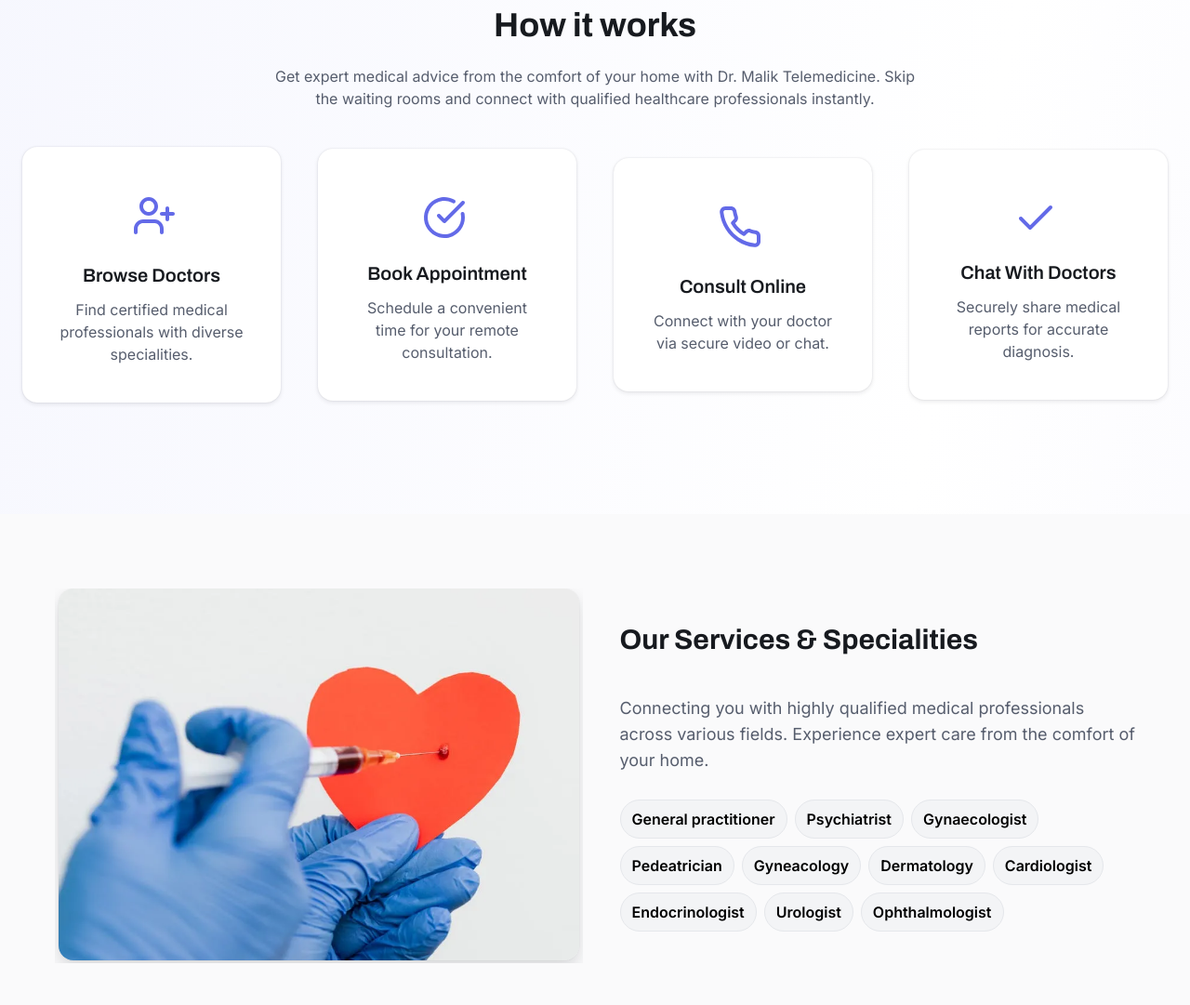
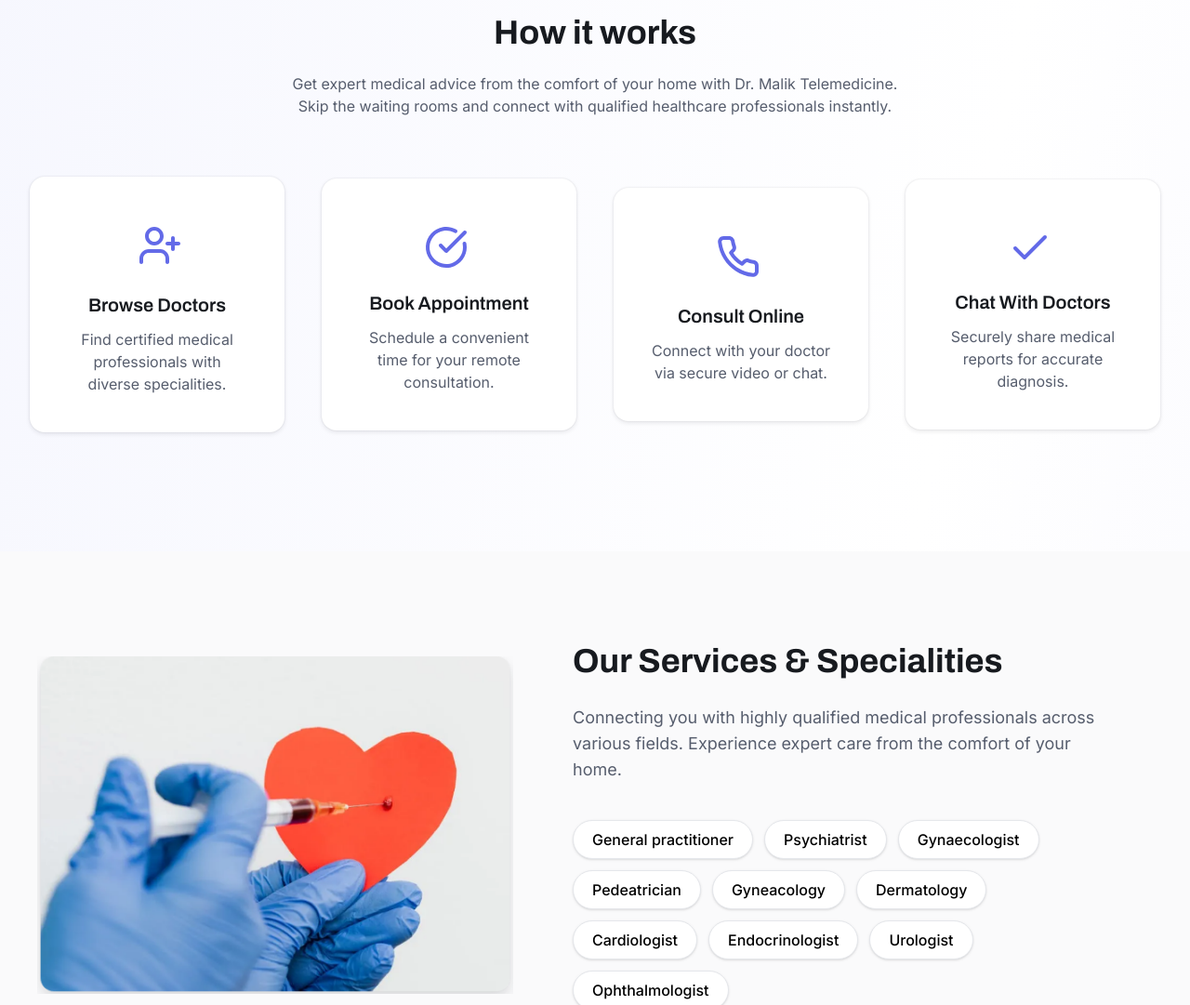
Before and after one commit to Simplystina/Telemedicine-Frontend, a React (Vite) app: page / in a window 1280 px wide. Shown: the part 839-1920 px from the top of the page at 93% size. Built offline with nearby package versions, Linux system fonts and the light colour scheme; no server answers.

Commit message:
pushed changes

```diff
--- a/src/features/landing/components/Card.tsx
+++ b/src/features/landing/components/Card.tsx
@@ -1,11 +1,11 @@
 import type { CardProps } from "../types"
-function Card({browseDoctors, heading, text}: CardProps) {
+function Card({ browseDoctors, heading, text }: CardProps) {
 
     return (
         <div className="p-10 flex flex-col items-center justify-center bg-white rounded-2xl shadow-[0px_0px_2px_rgba(23,26,31,0.12),0px_2px_5px_rgba(23,26,31,0.09)]">
             <img src={browseDoctors} alt="" />
             <h1 className="text-center font-archivo text-xl pt-3 pb-3 font-semibold text-neutral-900 leading-tight">{heading}</h1>
-            <p className="text-center font-inter text-base font-normal text-neutral-500 leading-normal w-[198px]">{text}</p>
+            <p className="text-center font-inter text-base font-normal text-neutral-500 leading-normal w-full max-w-[200px]">{text}</p>
         </div>
     )
 }
--- a/src/features/landing/components/FlexiblePlan.tsx
+++ b/src/features/landing/components/FlexiblePlan.tsx
@@ -43,10 +43,10 @@ const FlexiblePlan = () => {
         },
     ]
     return (
-        <div className="max-w-7xl h-[800px] mx-auto  flex flex-col items-center justify-center pt-40 pb-50">
-            <h1 className="text-center font-archivo text-3xl leading-10 font-bold text-neutral-900">Our Flexible Plans</h1>
-            <p className="text-center mx-auto pb-20 pt-5 w-[555px] font-inter text-lg leading-7 font-normal text-neutral-500">Connecting you with highly qualified medical professionals across various fields. Experience expert care from the comfort of your home.</p>
-            <div className='flex gap-4'>
+        <div className="max-w-7xl mx-auto flex flex-col items-center justify-center py-20 lg:py-32 px-4">
+            <h1 className="text-center font-archivo text-3xl lg:text-4xl leading-tight font-bold text-neutral-900">Our Flexible Plans</h1>
+            <p className="text-center mx-auto pb-12 pt-5 max-w-xl font-inter text-lg leading-7 font-normal text-neutral-500">Connecting you with highly qualified medical professionals across various fields. Experience expert care from the comfort of your home.</p>
+            <div className='flex flex-col lg:flex-row gap-8 w-full items-center justify-center'>
                 {plans.map((plan) => (
                     <FlexiblePlanCards key={plan.title} plan={plan} />
                 ))}
--- a/src/features/landing/components/FlexiblePlanCards.tsx
+++ b/src/features/landing/components/FlexiblePlanCards.tsx
@@ -4,7 +4,7 @@ const FlexiblePlanCards = ({ plan }: { plan: any }) => {
     const { title, price, duration, features } = plan;
 
     return (
-        <div className="w-[394px] h-[456px] bg-white rounded-2xl shadow-[0px_0px_2px_rgba(23,26,31,0.12),0px_8px_17px_rgba(23,26,31,0.15)] p-6 flex flex-col justify-between transition-all duration-300 hover:bg-primary-100 hover:border-2 hover:border-primary-500 hover:scale-105 cursor-pointer">
+        <div className="w-full max-w-[400px] min-h-[460px] bg-white rounded-2xl shadow-[0px_0px_2px_rgba(23,26,31,0.12),0px_8px_17px_rgba(23,26,31,0.15)] p-8 flex flex-col justify-between transition-all duration-300 hover:bg-primary-50 hover:border-2 hover:border-primary-500 hover:scale-[1.02] cursor-pointer">
             <div>
                 <h1 className="pb-5 font-archivo text-2xl leading-10 font-bold text-neutral-900">{title}</h1>
                 <span className="flex items-center gap-2">
--- a/src/features/landing/components/HowItWorks.tsx
+++ b/src/features/landing/components/HowItWorks.tsx
@@ -28,12 +28,12 @@ function HowItWorks() {
         }
     ]
     return (
-        <div className='p-30'>
-            <h1 className='font-archivo text-[36px] font-bold text-neutral-900 leading-tight text-center'>How it works</h1>
-            <p className='font-inter text-base font-normal w-[700px] mx-auto text-neutral-500 leading-normal mt-5 text-center'>
+        <div className='py-20 lg:py-32 px-4'>
+            <h1 className='font-archivo text-3xl lg:text-[36px] font-bold text-neutral-900 leading-tight text-center'>How it works</h1>
+            <p className='font-inter text-base font-normal max-w-2xl mx-auto text-neutral-500 leading-normal mt-5 text-center'>
                 Get expert medical advice from the comfort of your home with Dr. Malik Telemedicine. Skip the waiting rooms and connect with qualified healthcare professionals instantly.
             </p>
-            <div className="flex items-center justify-center gap-4 sm:gap-6 md:gap-8 lg:gap-10 pt-10">
+            <div className="grid grid-cols-1 sm:grid-cols-2 lg:grid-cols-4 gap-6 sm:gap-8 lg:gap-10 pt-16">
                 {cardItems.map((item, index) => (
                     <div key={index} className="flex items-center justify-center">
                         <Card browseDoctors={item.icon} heading={item.heading} text={item.text} />
--- a/src/features/landing/components/Services.tsx
+++ b/src/features/landing/components/Services.tsx
@@ -17,20 +17,20 @@ function Services() {
 
     ]
     return (
-        <div className="bg-neutral-100 flex items-center justify-center gap-4 sm:gap-6 md:gap-8 lg:gap-10 py-20">
-            <div>
-                <img src={ServicesImg} alt="services image" />
+        <div className="bg-neutral-100 flex flex-col lg:flex-row items-center justify-center gap-10 lg:gap-16 py-16 lg:py-24 px-4 overflow-hidden">
+            <div className="w-full max-w-lg lg:w-1/2 flex justify-center lg:justify-end">
+                <img src={ServicesImg} alt="services image" className="w-full h-auto max-w-md lg:max-w-none" />
             </div>
-            <div>
-                <h1 className="font-archivo text-3xl leading-10 font-bold text-neutral-900">Our Services & Specialities</h1>
-                <p className="pb-5 pt-10 w-[555px] font-inter text-lg leading-7 font-normal text-neutral-500">Connecting you with highly qualified medical professionals across various fields. Experience expert care from the comfort of your home.</p>
-                <div className="flex flex-wrap gap-2 mt-2 max-w-[555px]">
+            <div className="w-full lg:w-1/2 flex flex-col items-center lg:items-start text-center lg:text-left">
+                <h1 className="font-archivo text-3xl lg:text-4xl leading-tight font-bold text-neutral-900">Our Services & Specialities</h1>
+                <p className="pb-8 pt-6 max-w-xl font-inter text-lg leading-7 font-normal text-neutral-500">Connecting you with highly qualified medical professionals across various fields. Experience expert care from the comfort of your home.</p>
+                <div className="flex flex-wrap justify-center lg:justify-start gap-3 mt-2 max-w-xl">
                     {
                         services.filter(item => item.trim() !== "").map((item, index) => {
                             return (
                                 <span
                                     key={index}
-                                    className="inline-flex h-[42px] px-3 items-center justify-center rounded-full bg-[#F3F4F6] border border-gray-200 font-inter text-base leading-[26px] font-semibold transition-all hover:bg-neutral-650 hover:text-white hover:border-neutral-650 active:bg-neutral-700 active:text-white cursor-pointer"
+                                    className="inline-flex h-[42px] px-5 items-center justify-center rounded-full bg-white border border-gray-200 font-inter text-base leading-[26px] font-medium shadow-sm transition-all hover:bg-primary-500 hover:text-white hover:border-primary-500 active:scale-95 cursor-pointer"
                                 >
                                     {item}
                                 </span>
--- a/src/features/landing/components/Testimonial.tsx
+++ b/src/features/landing/components/Testimonial.tsx
@@ -103,7 +103,7 @@ function Testimonial() {
     return (
         <div className="relative py-20">
             <h1 className="pt-10 text-center font-archivo text-3xl leading-10 font-bold text-neutral-900">What Our Patients Say</h1>
-            <p className="text-center mx-auto pb-5 pt-10 w-[555px] font-inter text-lg leading-7 font-normal text-neutral-500">Connecting you with highly qualified medical professionals across various fields. Experience expert care from the comfort of your home.</p>
+            <p className="text-center mx-auto pb-5 pt-10 px-4 max-w-xl font-inter text-lg leading-7 font-normal text-neutral-500">Connecting you with highly qualified medical professionals across various fields. Experience expert care from the comfort of your home.</p>
 
             {/* Carousel Container */}
             <div
--- a/src/features/landing/components/TestimonialCard.tsx
+++ b/src/features/landing/components/TestimonialCard.tsx
@@ -3,7 +3,7 @@ import type { TestimonialProps } from "../types"
 
 function TestimonialCard({ testimonial, name, location, image }: TestimonialProps) {
     return (
-        <div className="w-[374px] h-[261px] bg-white rounded-2xl shadow-[0px_0px_2px_rgba(23,26,31,0.12),0px_4px_9px_rgba(23,26,31,0.11)] p-6 animate-slide-in-right hover:shadow-[0px_0px_4px_rgba(23,26,31,0.15),0px_6px_12px_rgba(23,26,31,0.14)] transition-shadow duration-300 flex flex-col justify-between">
+        <div className="w-full max-w-[380px] min-h-[260px] bg-white rounded-2xl shadow-[0px_0px_2px_rgba(23,26,31,0.12),0px_4px_9px_rgba(23,26,31,0.11)] p-8 animate-slide-in-right hover:shadow-[0px_0px_4px_rgba(23,26,31,0.15),0px_6px_12px_rgba(23,26,31,0.14)] transition-shadow duration-300 flex flex-col justify-between mx-auto">
             <p className="text-neutral-500 font-inter italic text-lg leading-7 font-normal">{testimonial}</p>
             <div className="flex items-center gap-3">
                 {image ? (
```
Also changed, not shown: src/features/landing/components/Footer.tsx (+13 -11 lines), src/features/landing/components/GetStarted.tsx (+7 -7 lines), src/features/landing/components/Header.tsx (+6 -6 lines), 1 other file (tests, documents, lock files or other folders).
